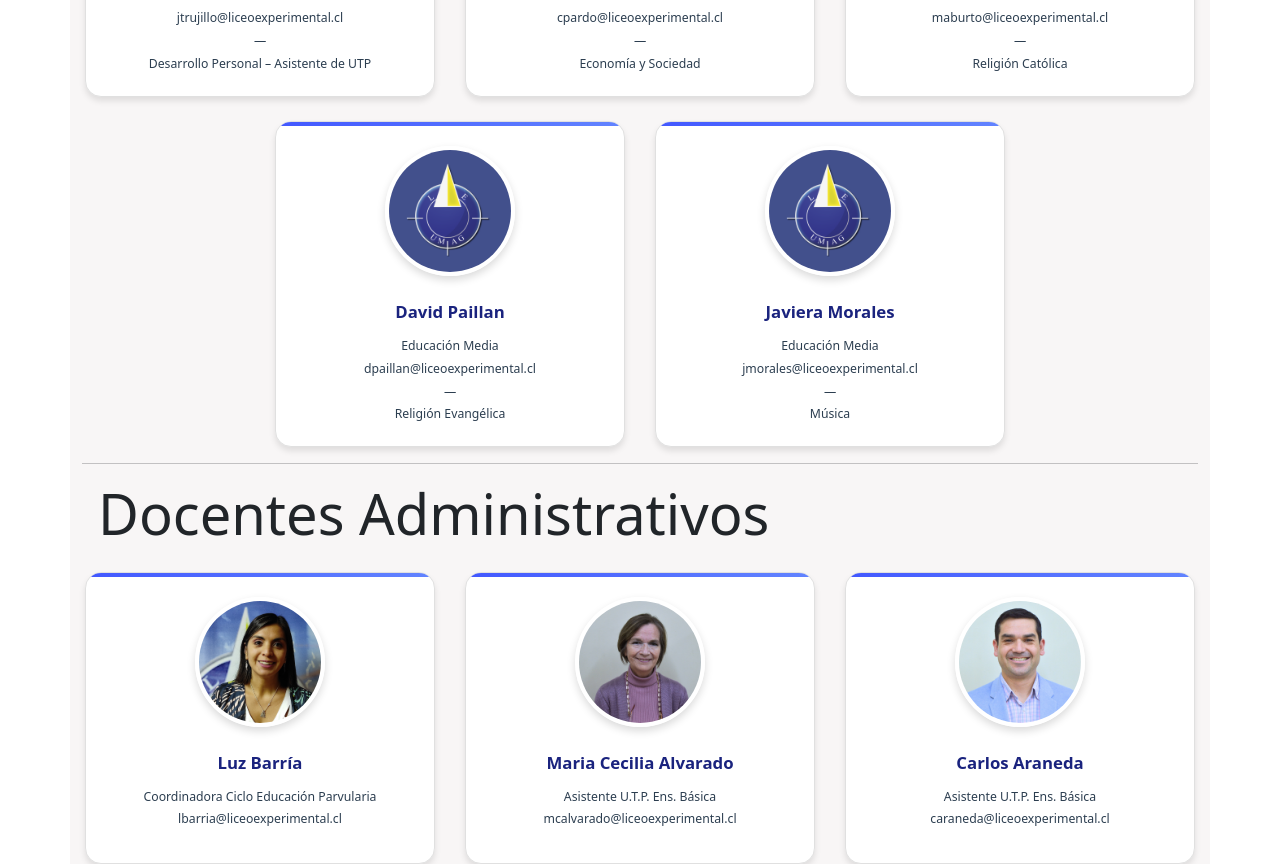
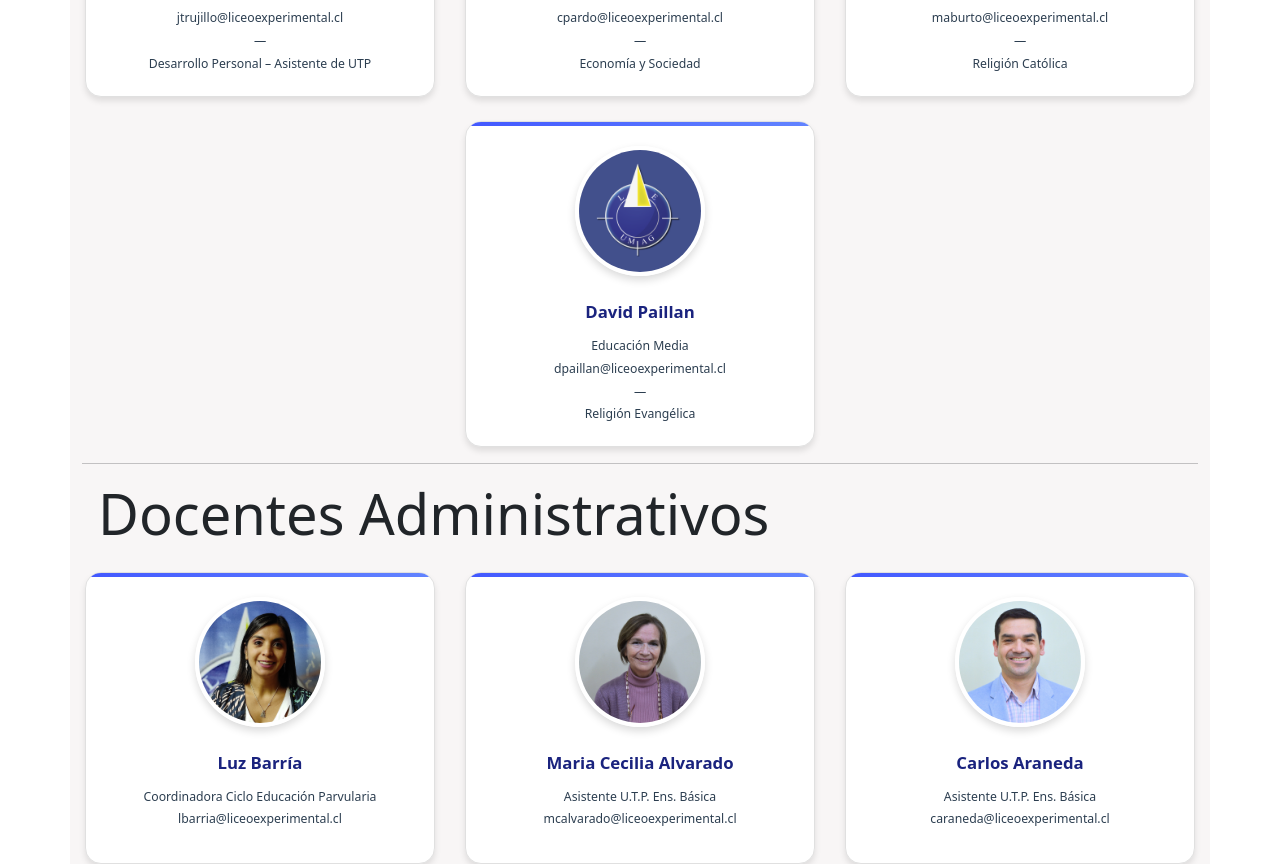
Before and after one commit to LuisSubiabre/leumag, a React (Vite) app: page /Estamentos in a window 1280 px wide. Shown: the part 8840-9704 px from the top of the page. Built offline with nearby package versions, Linux system fonts and the light colour scheme.

Commit message:
refactor: remove unused 'Elizabeth Reyes' and 'Javiera Morales' entries from auxiliary data

```diff
--- a/src/data/auxiliares.ts
+++ b/src/data/auxiliares.ts
@@ -3,7 +3,6 @@ import hortiz from "../assets/img/funcionarios/hortiz.png";
 import mbahamonde from "../assets/img/funcionarios/mbahamonde.png";
 import jsaldivia from "../assets/img/funcionarios/jsaldivia.png";
 import svelasquez from "../assets/img/funcionarios/svelasquez.png";
-import ereyes from "../assets/img/funcionarios/ereyes.png";
 import gquinchen from "../assets/img/funcionarios/gquinchen.png";
 import jbarria from "../assets/img/funcionarios/jbarria.png";
 import egallardo from "../assets/img/funcionarios/egallardo.png";
@@ -45,13 +44,6 @@ export const equipoAuxiliar: Funcionario[] = [
     img: jsaldivia,
     nombre: "José Saldivia",
     correo: "jsaldivia@liceoexperimental.cl",
-    dpto: "Auxiliar",
-    more: "",
-  },
-  {
-    img: ereyes,
-    nombre: "Elizabeth Reyes",
-    correo: "ereyes@liceoexperimental.cl",
     dpto: "Auxiliar",
     more: "",
   },
--- a/src/data/media.ts
+++ b/src/data/media.ts
@@ -220,12 +220,4 @@ export const equipoMedia: Funcionario[] = [
     more: "—",
     asignatura: "Religión Evangélica",
   },
-  {
-    img: demoImage,
-    nombre: "Javiera Morales",
-    correo: "jmorales@liceoexperimental.cl",
-    dpto: "Educación Media",
-    more: "—",
-    asignatura: "Música",
-  },
 ];
```
Also changed, not shown: src/components/EquipoAuxiliar.jsx (+7 -17 lines).
